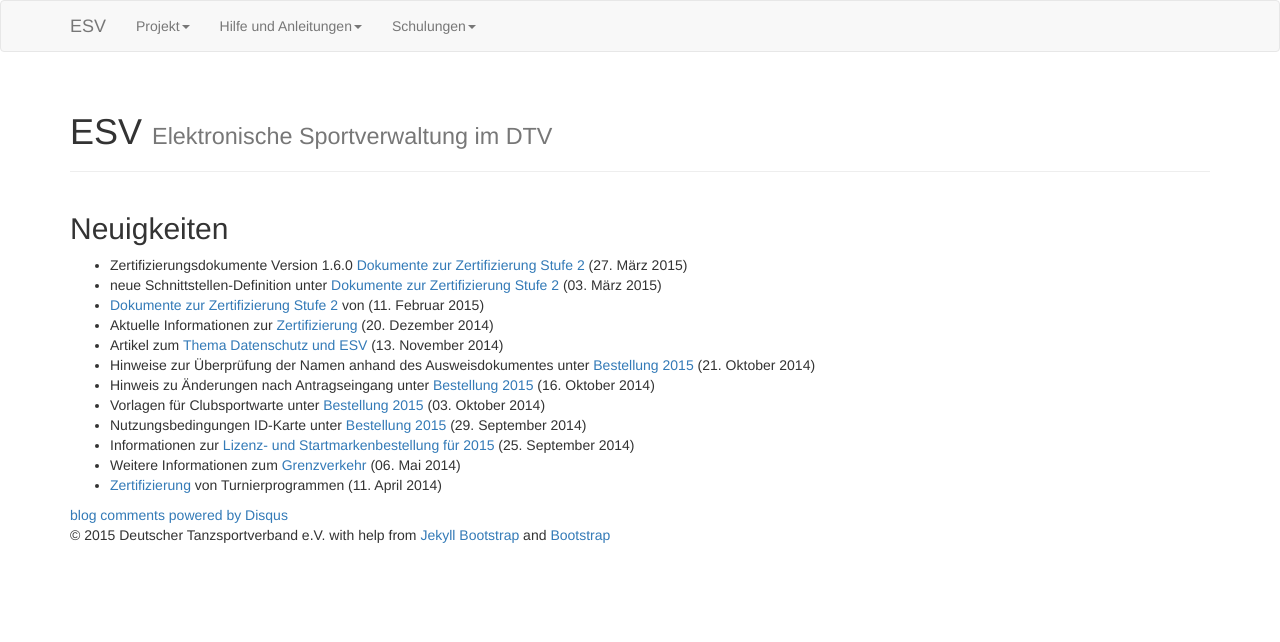
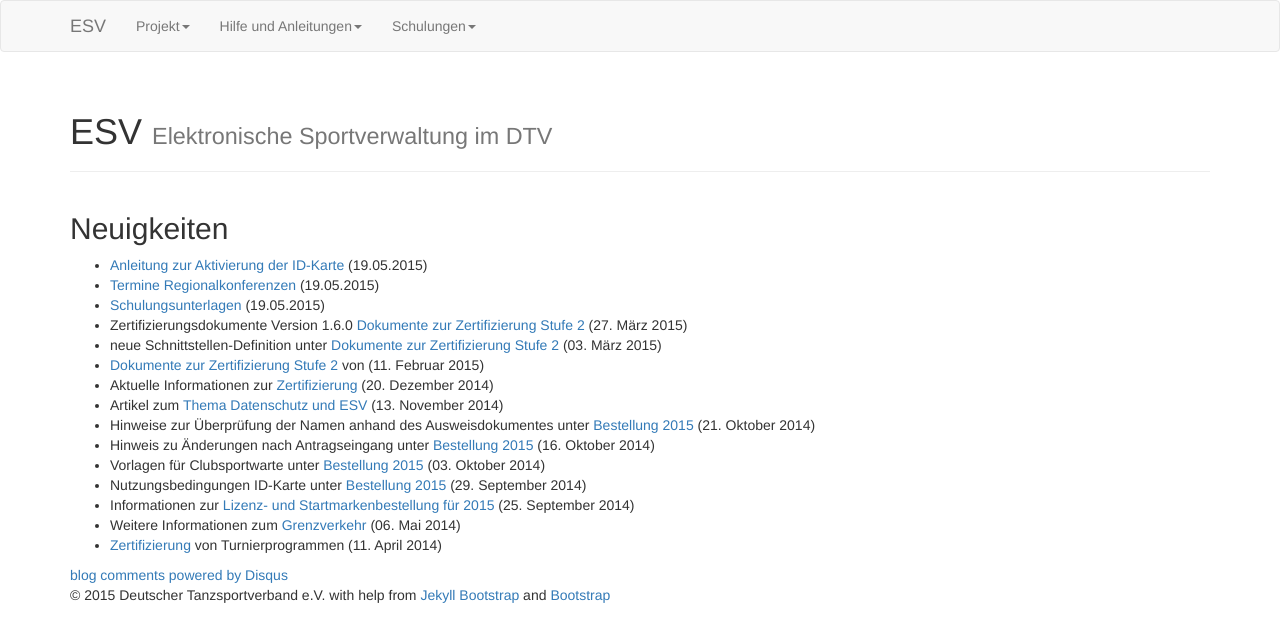
Before and after one commit to tanzsport/esv-faq, a Jekyll site: the page built from index.md, in a window 1280 px wide. Shown: the top 642 px of the page. Built offline with Jekyll 4.4.1, drawn with Linux system fonts in a browser that asks for light colours; nearby versions of some CDN libraries; library files that are not in the unit come from our copies; comment, search, counter and statistics services are not loaded.

Commit message:
Neuigkeiten aktualisiert.

```diff
--- a/index.md
+++ b/index.md
@@ -8,6 +8,9 @@ comments: true
 
 ## Neuigkeiten ##
 
+* [Anleitung zur Aktivierung der ID-Karte](hilfe/aktivierung_idkarte.html) (19.05.2015)
+* [Termine Regionalkonferenzen](schulungen/regionalkonferenzen.html) (19.05.2015)
+* [Schulungsunterlagen](schulungen/unterlagen.html) (19.05.2015)
 * Zertifizierungsdokumente Version 1.6.0 [Dokumente zur Zertifizierung Stufe 2](esv/zertifizierung.html#stufe-2-esv) (27. März 2015)
 * neue Schnittstellen-Definition unter [Dokumente zur Zertifizierung Stufe 2](esv/zertifizierung.html#stufe-2-esv) (03. März 2015)
 * [Dokumente zur Zertifizierung Stufe 2](esv/zertifizierung.html#stufe-2-esv) von (11. Februar 2015)
```
